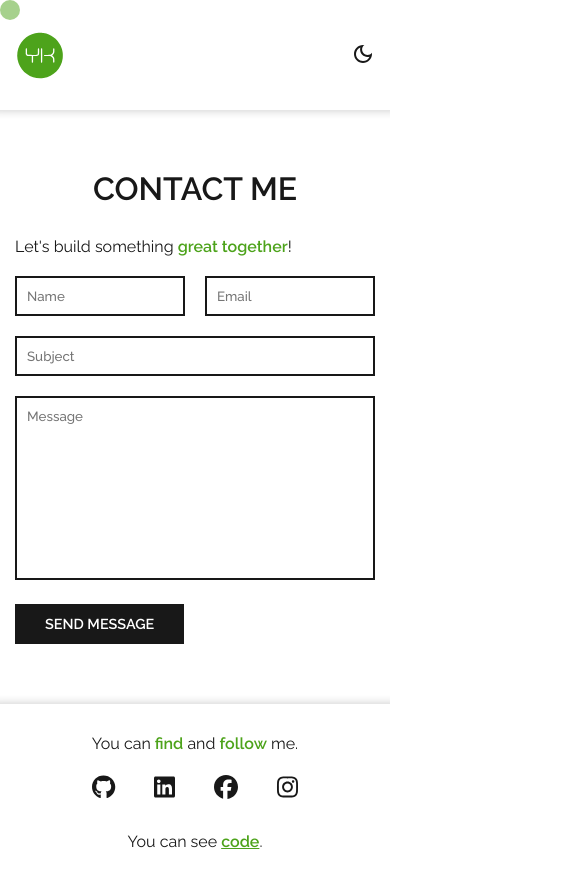
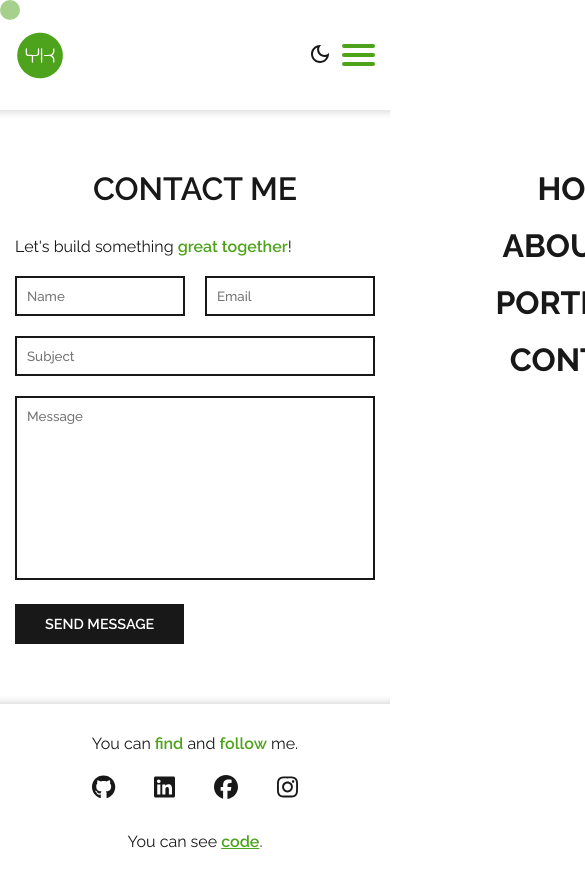
Before and after one commit to khreptunyevhen/react-portfolio, a React (Vite) app: page /contacts in a window 390 px wide. Shown: the top 881 px of the page, 585 px wide, since content can reach past the window. Built offline with nearby package versions, Linux system fonts and the light colour scheme.

Commit message:
Created a mobile menu

```diff
--- a/src/App.jsx
+++ b/src/App.jsx
@@ -23,8 +23,6 @@ function App() {
         x: e.clientX,
         y: e.clientY,
       }));
-
-      // setMousePositions({ x: e.clientX, y: e.clientY });
     };
 
     window.addEventListener("mousemove", mouseMove);
--- /dev/null
+++ b/src/components/HamburgerMenu.jsx
@@ -0,0 +1,17 @@
+import "./styles/hamburgerMenu.css";
+
+const HamburgerMenu = ({ mobileMenu, setMobileMenu }) => {
+  const hamburgerClass = `hamburger${mobileMenu ? " active" : ""}`;
+  return (
+    <button
+      className={hamburgerClass}
+      onClick={() => setMobileMenu((is) => !is)}
+    >
+      <span className="hamburger__top"></span>
+      <span className="hamburger__middle"></span>
+      <span className="hamburger__bottom"></span>
+    </button>
+  );
+};
+
+export default HamburgerMenu;
--- a/src/components/Header.jsx
+++ b/src/components/Header.jsx
@@ -3,12 +3,18 @@ import { Link } from "react-router-dom";
 import Navigation from "./Navigation";
 import Button from "./Button";
 import Logo from "./Logo";
+import HamburgerMenu from "./HamburgerMenu";
+import MobileNavigation from "./MobileNavigation";
+
 import DarkModeOutlinedIcon from "@mui/icons-material/DarkModeOutlined";
 import LightModeOutlinedIcon from "@mui/icons-material/LightModeOutlined";
 
 import "./styles/header.css";
 
 const Header = ({ themeMode, setThemeMode }) => {
+  const [activeTab, setActiveTab] = useState(0);
+  const [mobileMenu, setMobileMenu] = useState(false);
+
   const handleToggleThemeMode = () => {
     if (themeMode === "light") {
       setThemeMode("dark");
@@ -16,8 +22,6 @@ const Header = ({ themeMode, setThemeMode }) => {
       setThemeMode("light");
     }
   };
-
-  const [activeTab, setActiveTab] = useState(0);
 
   useEffect(() => {
     const receiveTheme = window.localStorage.getItem("theme");
@@ -51,8 +55,15 @@ const Header = ({ themeMode, setThemeMode }) => {
               />
             )}
           </Button>
+          <HamburgerMenu
+            mobileMenu={mobileMenu}
+            setMobileMenu={setMobileMenu}
+          />
         </div>
-        {/* TODO: mobile menu */}
+        <MobileNavigation
+          mobileMenu={mobileMenu}
+          setMobileMenu={setMobileMenu}
+        />
       </div>
     </header>
   );
--- /dev/null
+++ b/src/components/MobileNavigation.jsx
@@ -0,0 +1,35 @@
+import { Link } from "react-router-dom";
+import NavItem from "./NavItem";
+
+import { info } from "../source/info";
+
+import "./styles/mobileNavigation.css";
+
+const MobileNavigation = ({ mobileMenu, setMobileMenu }) => {
+  const handleMobileMenu = () => {
+    setMobileMenu(false);
+  };
+
+  return (
+    <div
+      className="mobile-menu"
+      style={{
+        right: mobileMenu ? "0" : "-100%",
+      }}
+    >
+      <ul>
+        {info.navigation.map((item, index) => (
+          <NavItem
+            onMobileMenu={handleMobileMenu}
+            className={"mobile-menu__item"}
+            key={`mobile-menu-item-${index}`}
+          >
+            <Link to={item.link}>{item.title}</Link>
+          </NavItem>
+        ))}
+      </ul>
+    </div>
+  );
+};
+
+export default MobileNavigation;
--- a/src/components/NavItem.jsx
+++ b/src/components/NavItem.jsx
@@ -1,7 +1,11 @@
 import "./styles/navItem.css";
 
-const NavItem = ({ children, className }) => {
-  return <li className={className}>{children}</li>;
+const NavItem = ({ children, className, onMobileMenu }) => {
+  return (
+    <li onClick={onMobileMenu} className={className}>
+      {children}
+    </li>
+  );
 };
 
 export default NavItem;
--- /dev/null
+++ b/src/components/styles/hamburgerMenu.css
@@ -0,0 +1,36 @@
+.hamburger {
+  display: none;
+  width: 33px;
+}
+
+.hamburger span {
+  display: block;
+  width: 100%;
+  height: 4px;
+  border-radius: 2px;
+  background-color: var(--primary-color);
+  transition: all 0.3s ease-in-out;
+  margin-bottom: 5px;
+}
+
+.hamburger .hamburger__bottom {
+  margin-bottom: 0;
+}
+
+.hamburger.active .hamburger__middle {
+  transform: scaleY(0);
+}
+
+.hamburger.active .hamburger__bottom {
+  transform: rotate(45deg) translateX(-3px) translateY(-10px);
+}
+
+.hamburger.active .hamburger__top {
+  transform: rotate(-45deg) translateX(-3px) translateY(10px);
+}
+
+@media (max-width: 640px) {
+  .hamburger {
+    display: block;
+  }
+}
--- a/src/components/styles/header.css
+++ b/src/components/styles/header.css
@@ -1,5 +1,7 @@
 header {
+  position: relative;
   background-color: var(--bg-color);
+  transition: all 0.3s ease-in;
 }
 
 header .container {
--- /dev/null
+++ b/src/components/styles/mobileNavigation.css
@@ -0,0 +1,30 @@
+.mobile-menu {
+  padding: var(--section-padding) 0;
+  position: absolute;
+  top: 100%;
+  right: -100%;
+  width: 100%;
+  height: calc(100vh - 110px);
+  text-align: center;
+  background-color: var(--bg-color);
+  z-index: 100;
+  transition: all ease 0.5s;
+}
+
+.mobile-menu__item {
+  font-size: 2rem;
+  font-weight: 700;
+  text-transform: uppercase;
+}
+
+.mobile-menu__item a {
+  transition: color 0.3s ease-in;
+}
+
+.mobile-menu__item:hover a {
+  color: var(--primary-color);
+}
+
+.mobile-menu__item:not(:last-child) {
+  margin-bottom: 20px;
+}
--- a/src/index.css
+++ b/src/index.css
@@ -111,6 +111,7 @@ header:has(.logo:hover) ~ .cursor,
 header:has(.button:hover) ~ .cursor,
 header:has(button:hover) ~ .cursor,
 header:has(.navigation__menu-item:hover) ~ .cursor,
+header:has(.mobile-menu__item:hover) ~ .cursor,
 main:has(button:hover) ~ .cursor,
 main:has(input:hover) ~ .cursor,
 main:has(textarea:hover) ~ .cursor,
```
